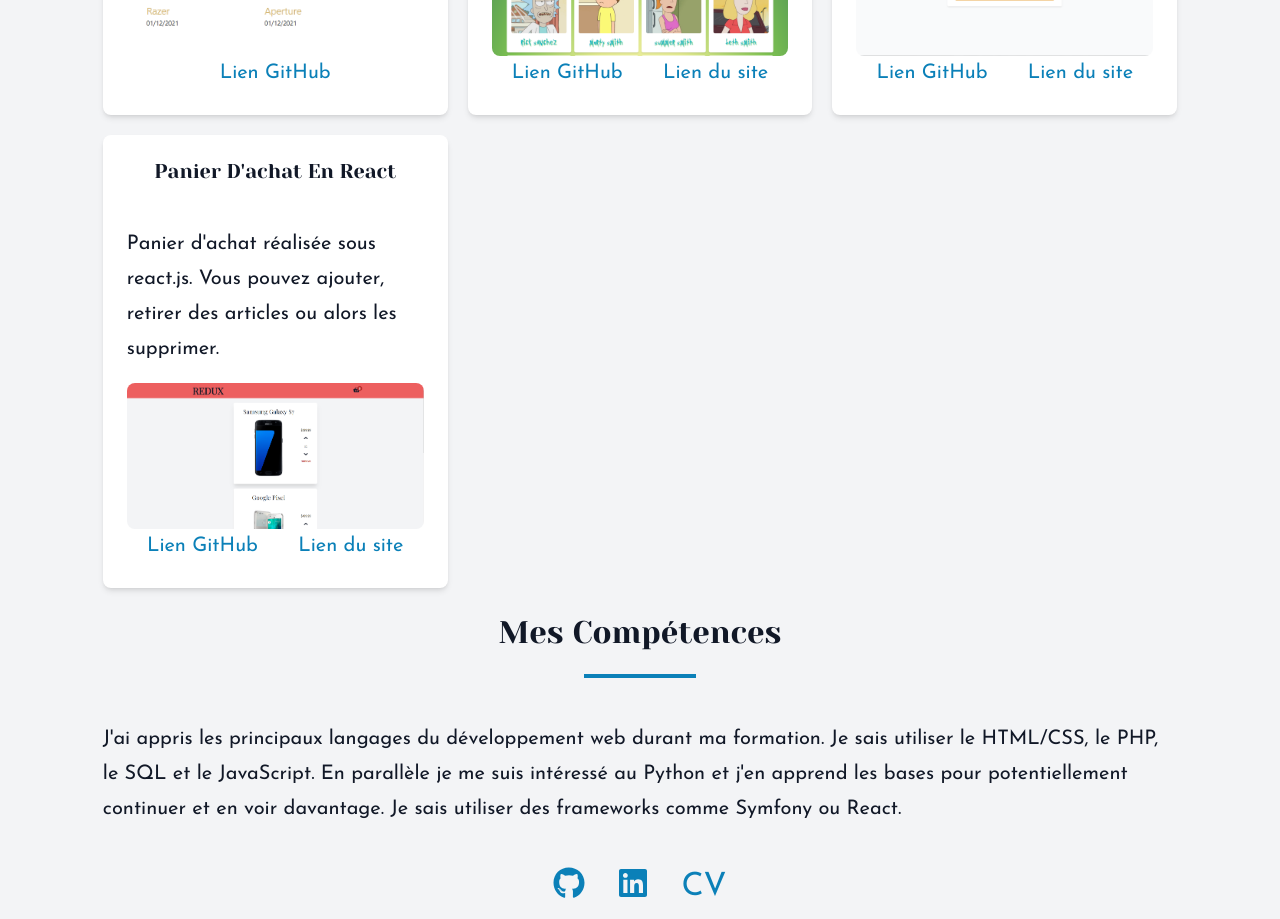
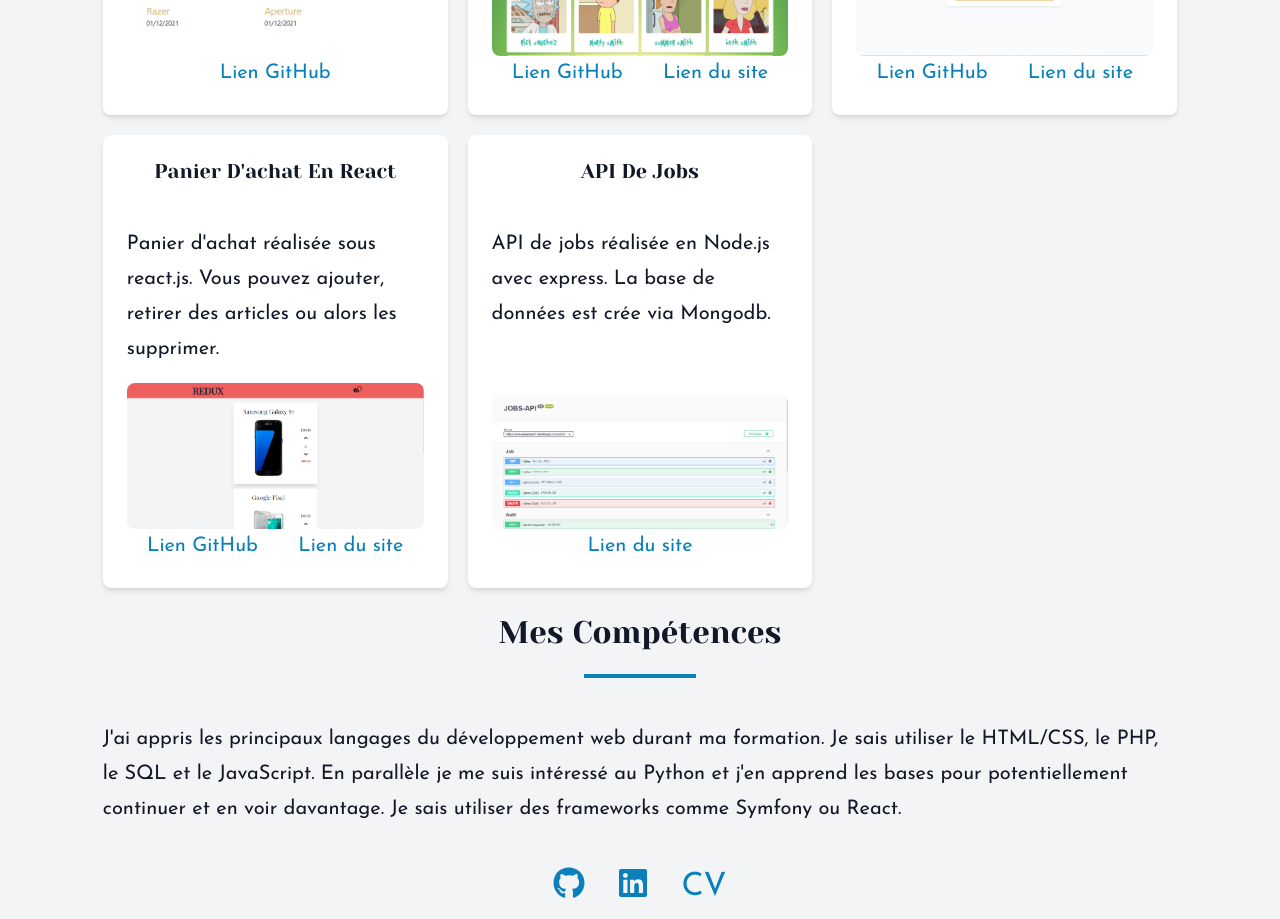
Before and after one commit to Kazimor-5/portfolio-react-project, a React (Create React App) app: page / in a window 1280 px wide. Shown: the part 2140-3059 px from the top of the page. Built offline with nearby package versions, Linux system fonts and the light colour scheme; the HTML template or start-up script is replaced by a standard one.

Commit message:
adding job api project

```diff
--- a/src/Image.js
+++ b/src/Image.js
@@ -9,14 +9,26 @@ const Image = () => {
         <p className='text-project'>{text}</p>
         <img src={img} alt={name} className='img' />
         <div className='link-container'>
-          <a
+          {gitlink ? (
+            <a
+              href={gitlink}
+              target='_blank'
+              className='tile-image'
+              rel='noreferrer'
+            >
+              Lien GitHub
+            </a>
+          ) : (
+            ''
+          )}
+          {/* <a
             href={gitlink}
             target='_blank'
             className='tile-image'
             rel='noreferrer'
           >
             Lien GitHub
-          </a>
+          </a> */}
           {link ? (
             <a
               href={link}
--- a/src/data.js
+++ b/src/data.js
@@ -55,6 +55,14 @@ export const data = [
     link: 'https://cart-project-react-redux.netlify.app',
     img: './images/cart-project.png',
   },
+  {
+    id: 8,
+    name: 'API de jobs',
+    text: 'API de jobs réalisée en Node.js avec express. La base de données est crée via Mongodb.',
+    gitlink: '',
+    link: 'https://jobs-api-project1.herokuapp.com/api/docs/',
+    img: './images/job-api.png',
+  },
 ];
 
 export const navLinks = [
```
Also changed, not shown: public/images/job-api.png (added).
